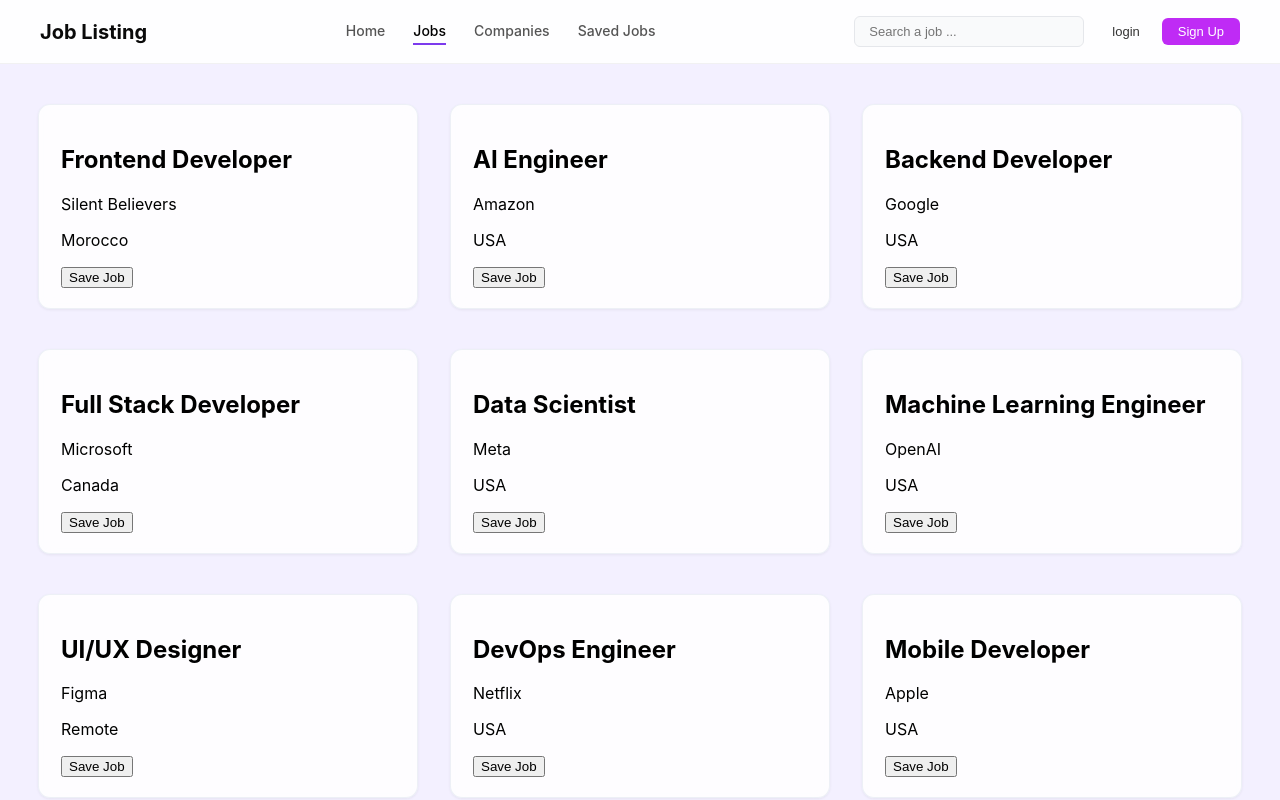
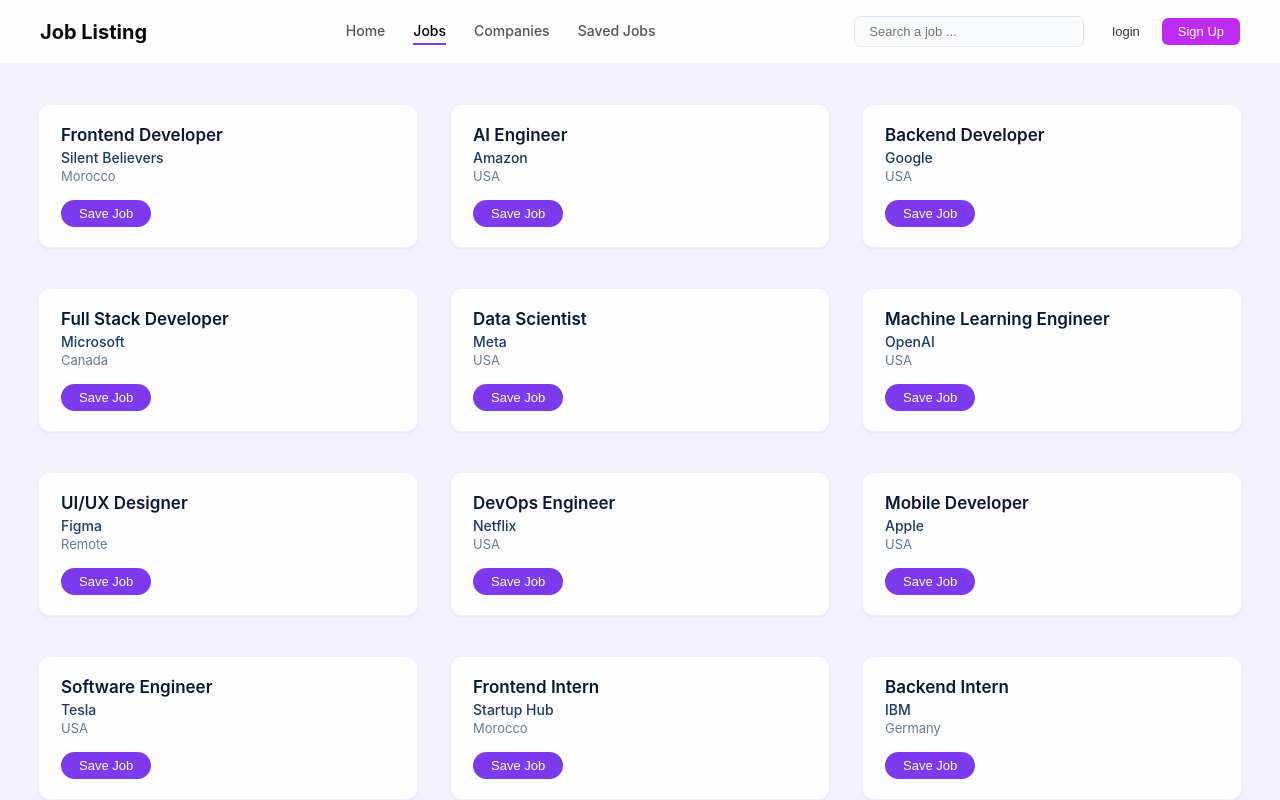
Before and after one commit to erraji-jihane/react-job-listing, a React (Vite) app: page /jobs in a window 1280 px wide. Shown: the top 800 px of the page. Built offline with nearby package versions, Linux system fonts and the light colour scheme.

Commit message:
updated card buttons to show Save or Remove only

```diff
--- a/src/components/Card/Card.css
+++ b/src/components/Card/Card.css
@@ -7,3 +7,70 @@
   border: 1px solid rgba(226, 232, 240, 0.6);
   transition: all 0.2s ease;
 }
+
+.card:hover {
+  box-shadow: 0 4px 12px rgba(0, 0, 0, 0.08);
+  border-color: #dce1e8;
+}
+
+.card h2 {
+  font-size: 17px;
+  font-weight: 600;
+  color: #0b1a2e;
+  margin: 0 0 4px 0;
+}
+
+.card .company {
+  font-size: 14px;
+  font-weight: 500;
+  color: #1e3a5f;
+  margin: 0 0 2px 0;
+}
+
+.card .location {
+  font-size: 13px;
+  color: #6b7a8f;
+  margin: 0 0 16px 0;
+}
+
+.card .button-group {
+  display: flex;
+  gap: 8px;
+  flex-wrap: wrap;
+}
+
+.card button {
+  padding: 6px 18px;
+  border: none;
+  border-radius: 20px;
+  font-size: 13px;
+  font-weight: 500;
+  cursor: pointer;
+  transition: all 0.15s ease;
+}
+
+.card .save-btn {
+  background: #7c3aed;
+  color: white;
+}
+
+.card .save-btn:hover:not(:disabled) {
+  background: #6d28d9;
+}
+
+.card .save-btn:disabled {
+  background: #e5e7eb;
+  color: #9ca3af;
+  cursor: default;
+}
+
+.card .remove-btn {
+  background: #fee2e2;
+  color: #991b1b;
+  border: 1px solid #fca5a5;
+}
+
+.card .remove-btn:hover {
+  background: #fecaca;
+  border-color: #f87171;
+}
--- a/src/components/Card/Card.jsx
+++ b/src/components/Card/Card.jsx
@@ -20,22 +20,22 @@
 
         <div className="card">
             <h2>{job.title}</h2>
-            <p>{job.company}</p>
-            <p>{job.location}</p>
+            <p className='company'>{job.company}</p>
+            <p className='location'>{job.location}</p>
 
-        <button
-            onClick={saveJob}
-            disabled = {isSaved}
-        >
-            {isSaved? 'Saved': 'Save Job'}
-        </button>
-
-        {isSaved && (
+            {isSaved ? (
                 <button
                     className="remove-btn"
-                onClick = {()=> removeJob(job.id)}
+                    onClick={() => removeJob(job.id)}
                 >
                     Remove
+                </button>
+            ) : (
+                <button
+                    className="save-btn"
+                    onClick={saveJob}
+                >
+                    Save Job
                 </button>
             )}
 
```
Lines whose indentation alone changed are shown as unchanged.
